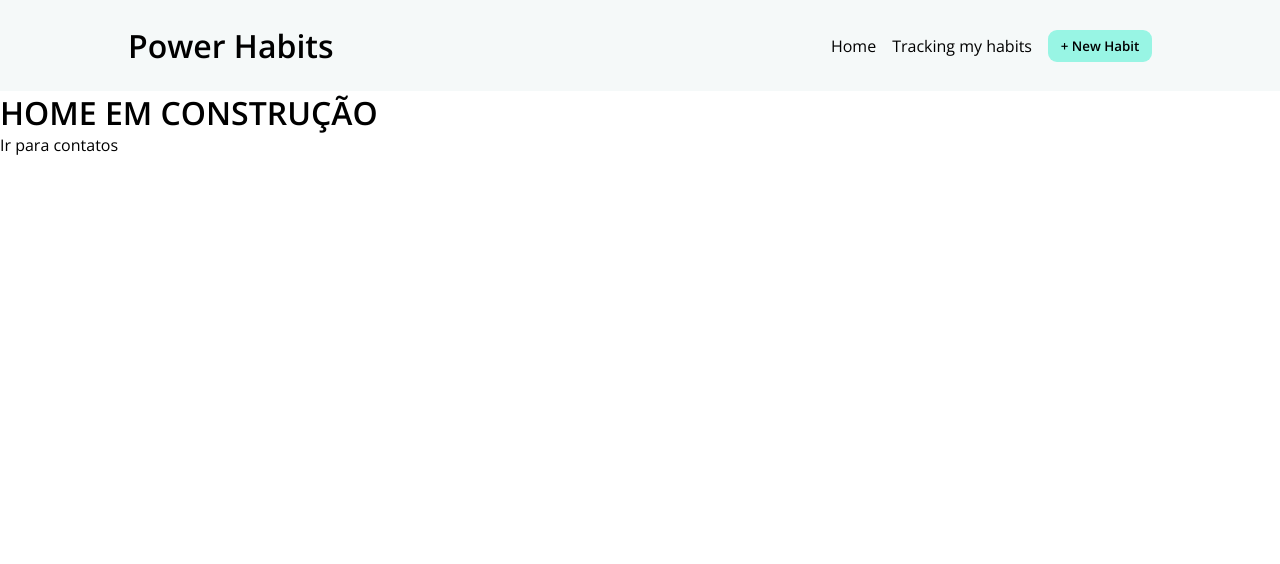
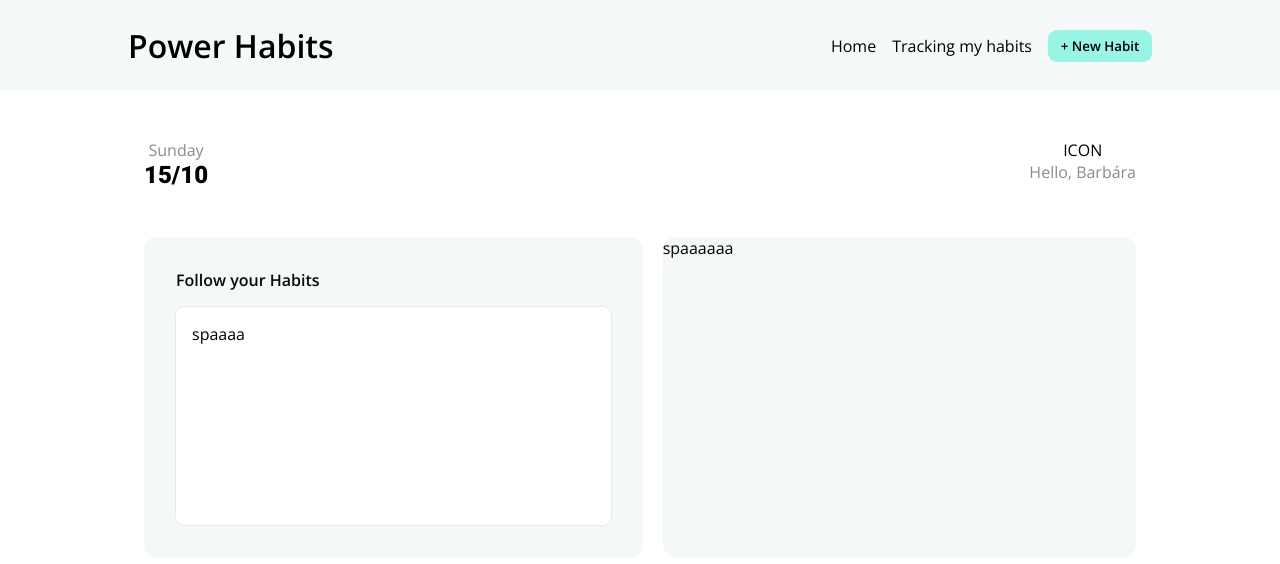
Before and after one commit to 1ZOD/Front_avaliacao, a Next.js app: page / in a window 1280 px wide. Shown: the top 564 px of the page. Built offline with nearby package versions, Linux system fonts and the light colour scheme.

Commit message:
refatorando-pagina-principal

```diff
--- a/src/components/aaa/Nav_bar.tsx
+++ /dev/null
@@ -1,6 +0,0 @@
-export const Layout = () => {
-    return(
-        <>
-        </>
-    );
-}
--- /dev/null
+++ b/src/components/home/home_component.tsx
@@ -0,0 +1,25 @@
+import React from "react";
+import { format } from 'date-fns';
+
+
+
+export const HomePageContent = () => {
+  const today = new Date();
+  const formattedDate = format(today, 'dd/MM');
+  const dayOfWeek = format(today, 'EEEE');
+
+  return (
+    <div className="main-container-content">
+        <div className="container-esquerdo">
+            <span className="title-esquerdo">Follow your Habits</span>
+            <div className="content-esquerdo">spaaaa</div>
+        </div>
+        <div className="container-direito">
+            <div></div>
+            <span>spaaaaaa</span>
+        </div>
+    </div>
+  );
+};
+
+export default HomePageContent;
--- /dev/null
+++ b/src/components/home/home_title.tsx
@@ -0,0 +1,25 @@
+import React from "react";
+import { format } from 'date-fns';
+
+
+
+export const HomePage = () => {
+  const today = new Date();
+  const formattedDate = format(today, 'dd/MM');
+  const dayOfWeek = format(today, 'EEEE');
+
+  return (
+    <div className="main-container-title-home">
+        <div className="container-day">
+            <div className="title-day">{dayOfWeek}</div>
+            <div className="content-day">{formattedDate}</div>
+        </div>
+        <div className="container-day">
+            <span>ICON</span>
+            <span className="title-day">Hello, Barbára</span>
+        </div>
+    </div>
+  );
+};
+
+export default HomePage;
--- a/src/pages/_app.tsx
+++ b/src/pages/_app.tsx
@@ -8,8 +8,12 @@ import '@/styles/components/date/date.css';
 import '@/styles/components/time/time.css';
 import '@/styles/components/icon/icons.css';
 import '@/styles/components/calendario/calendario.css';
+import '@/styles/components/home/home_title.css';
+import '@/styles/components/home/home_content.css';
 import '@/styles/pages/daily_habits.css'
 import '@/styles/pages/new_habbits.css'
+
+
 
 import type { AppProps } from 'next/app'
 import { Navbar } from '@/components/navbar/Navbar';
--- a/src/pages/index.tsx
+++ b/src/pages/index.tsx
@@ -1,3 +1,5 @@
+import HomePageContent from "@/components/home/home_component";
+import HomePageTile from "@/components/home/home_title";
 import Head from "next/head";
 import Link from "next/link";
 
@@ -9,8 +11,10 @@ const Home = () => {
         <title>Home</title>
       </Head>
       <main>
-        <h1>HOME EM CONSTRUÇÃO</h1>
-        <Link href="daily_habits/daily_habits">Ir para contatos</Link>
+
+        <HomePageTile/>
+        <HomePageContent></HomePageContent>
+        {/* <Link href="daily_habits/daily_habits">Ir para contatos</Link> */}
       </main>
     </>
   )
--- /dev/null
+++ b/src/styles/components/home/home_content.css
@@ -0,0 +1,43 @@
+.main-container-content{
+    display: flex;
+    justify-content: space-between;
+    margin-left: 9rem;
+    margin-right: 9rem;
+    margin-top: 3rem;
+    column-gap: 1.2rem;
+    /* background-color: red; */
+}
+
+.container-esquerdo{
+    display: flex;
+    flex-direction: column;
+    padding: 2rem;
+    width: 50rem;
+    height: 20rem;
+    border-radius: 12px;
+    background-color: #f5f8f8;
+}
+.title-esquerdo{
+    font-weight: bold;
+    font-size: 1rem;
+    color: #09090a;
+    padding-bottom: 1rem;
+}
+
+.content-esquerdo{
+    padding: 1rem;
+    background-color: rgb(255, 255, 255);
+    border: none;
+    height: 50rem;
+    border-radius: 8px;
+    box-shadow: 0px 0px 0px 1px rgba(0, 0, 0, 0.055);
+}
+
+.container-direito{
+    display: flex;
+    flex-direction: column;
+    width: 50rem;
+    height: 20rem;
+    border-radius: 12px;
+    background-color: #f5f8f8;
+}
--- /dev/null
+++ b/src/styles/components/home/home_title.css
@@ -0,0 +1,27 @@
+@import url('https://fonts.googleapis.com/css?family=Roboto:400,700,900');
+
+.main-container-title-home{
+    display: flex;
+    justify-content: space-between;
+    margin-left: 9rem;
+    margin-right: 9rem;
+    margin-top: 3rem;
+    /* background-color: brown; */
+}
+
+
+.container-day{
+    display: flex;
+    flex-direction: column;
+    align-items: center;
+}
+
+.title-day{
+    color: #586067b9;
+}
+
+.content-day{
+    font-family: Roboto, sans-serif;
+    font-weight: 900;
+    font-size: 1.5rem;
+}
```
